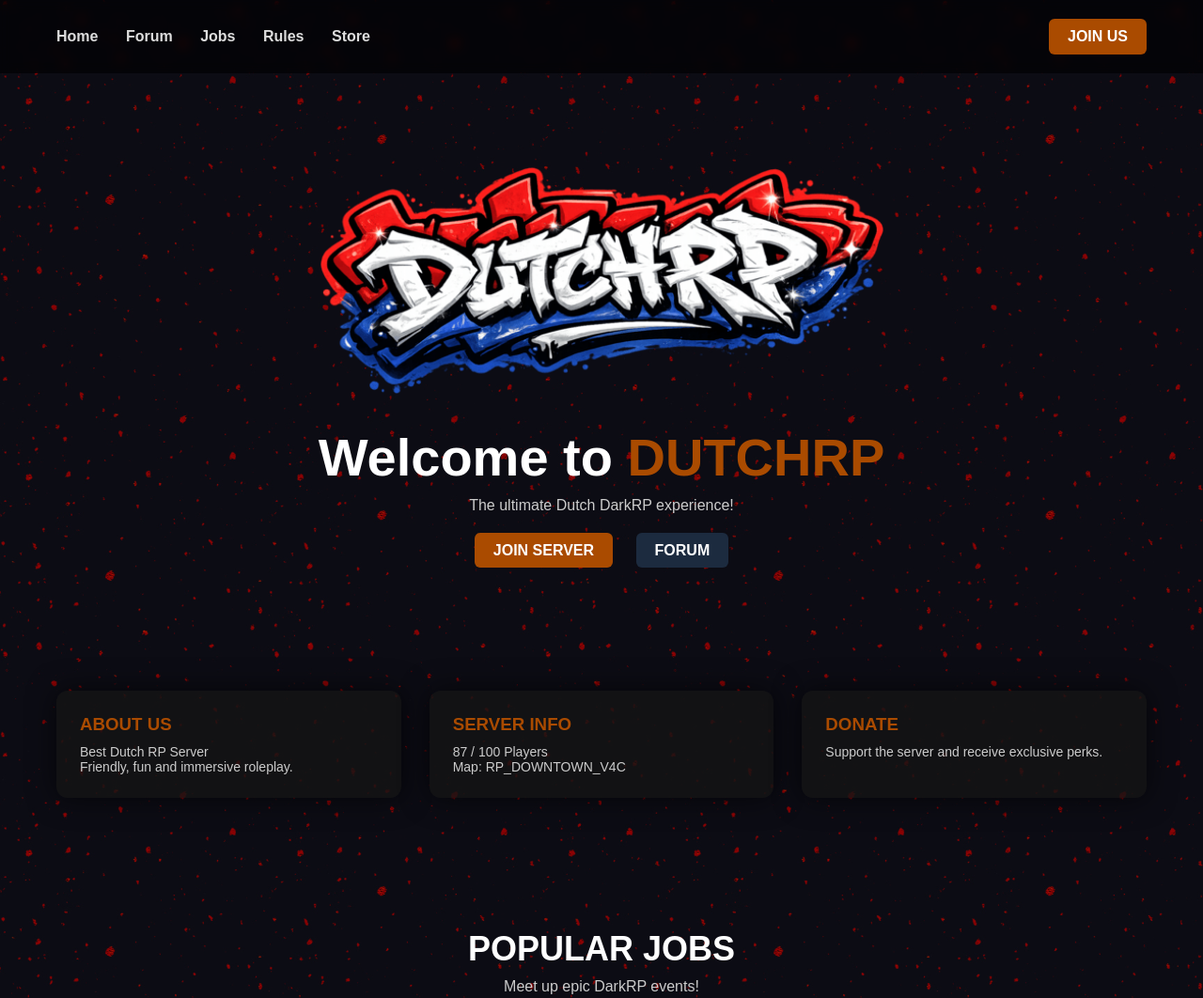
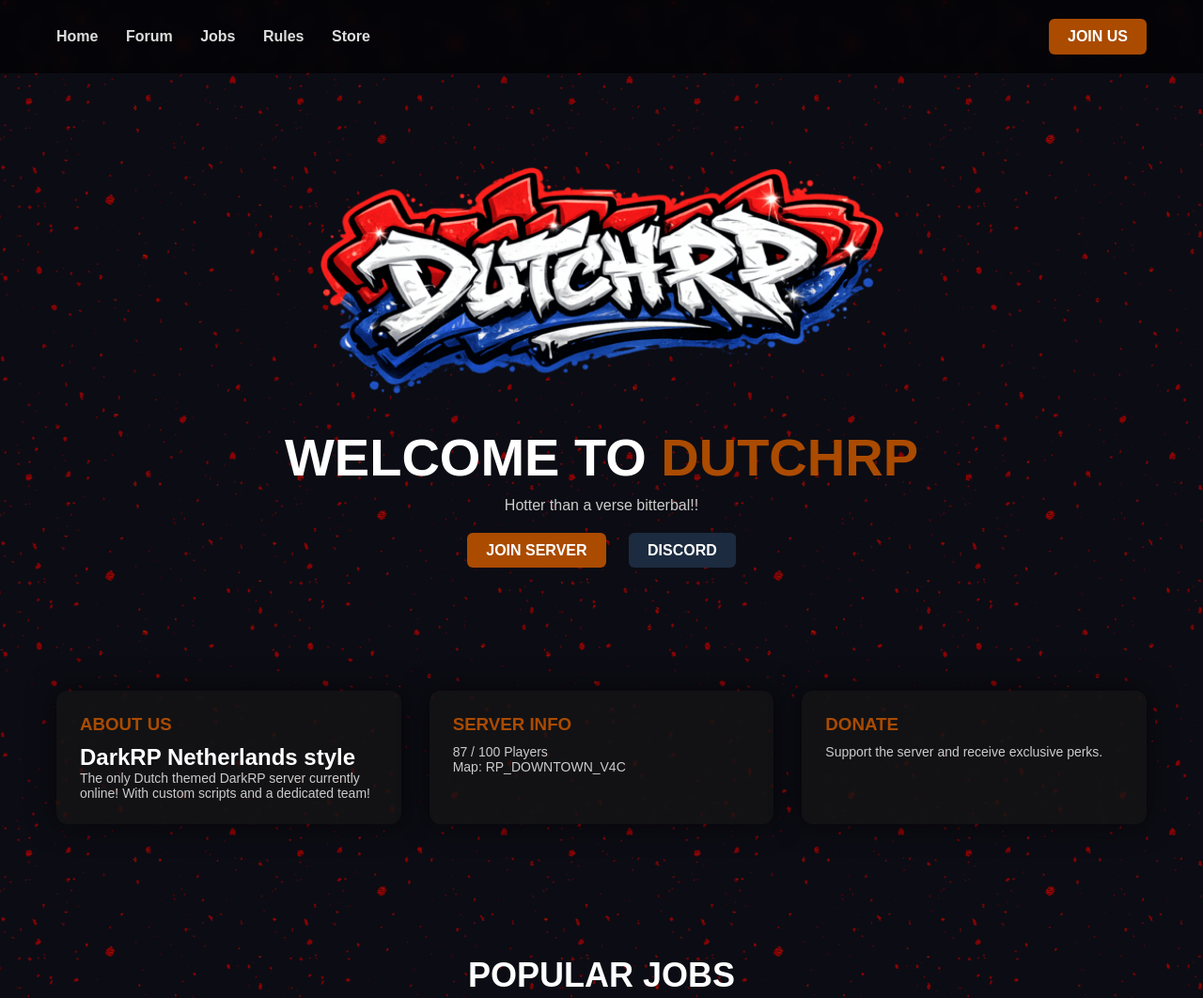
Before and after one commit to benjamin0072000/dutchrp, a plain HTML site: page poging2/index.html in a window 1280 px wide. Shown: the top 1062 px of the page at 94% size. Drawn offline with Linux system fonts and the light colour scheme.

Commit message:
Update index.html

```diff
--- a/poging2/index.html
+++ b/poging2/index.html
@@ -175,14 +175,14 @@
     <img src="../DutchRPGrafLogoSmallFixed.png" alt="Logo" class="logo">
 
     <h1 class="title">
-      Welcome to <span class="highlight">DUTCHRP</span>
+      WELCOME TO <span class="highlight">DUTCHRP</span>
     </h1>
 
-    <p class="subtitle">The ultimate Dutch DarkRP experience!</p>
+    <p class="subtitle">Hotter than a verse bitterbal!!</p>
 
     <div class="hero-buttons">
       <a href="#" class="btn-orange">JOIN SERVER</a>
-      <a href="#" class="btn-orange" style="background:#1c2b3f;">FORUM</a>
+      <a href="#" class="btn-orange" style="background:#1c2b3f;">DISCORD</a>
     </div>
   </section>
 
@@ -190,7 +190,8 @@
   <section class="cards">
     <div class="card">
       <h3>ABOUT US</h3>
-      <p>Best Dutch RP Server<br>Friendly, fun and immersive roleplay.</p>
+      <h2>DarkRP Netherlands style</h2>
+      <p>The only Dutch themed DarkRP server currently online! With custom scripts and a dedicated team!</p>
     </div>
 
     <div class="card">
```
